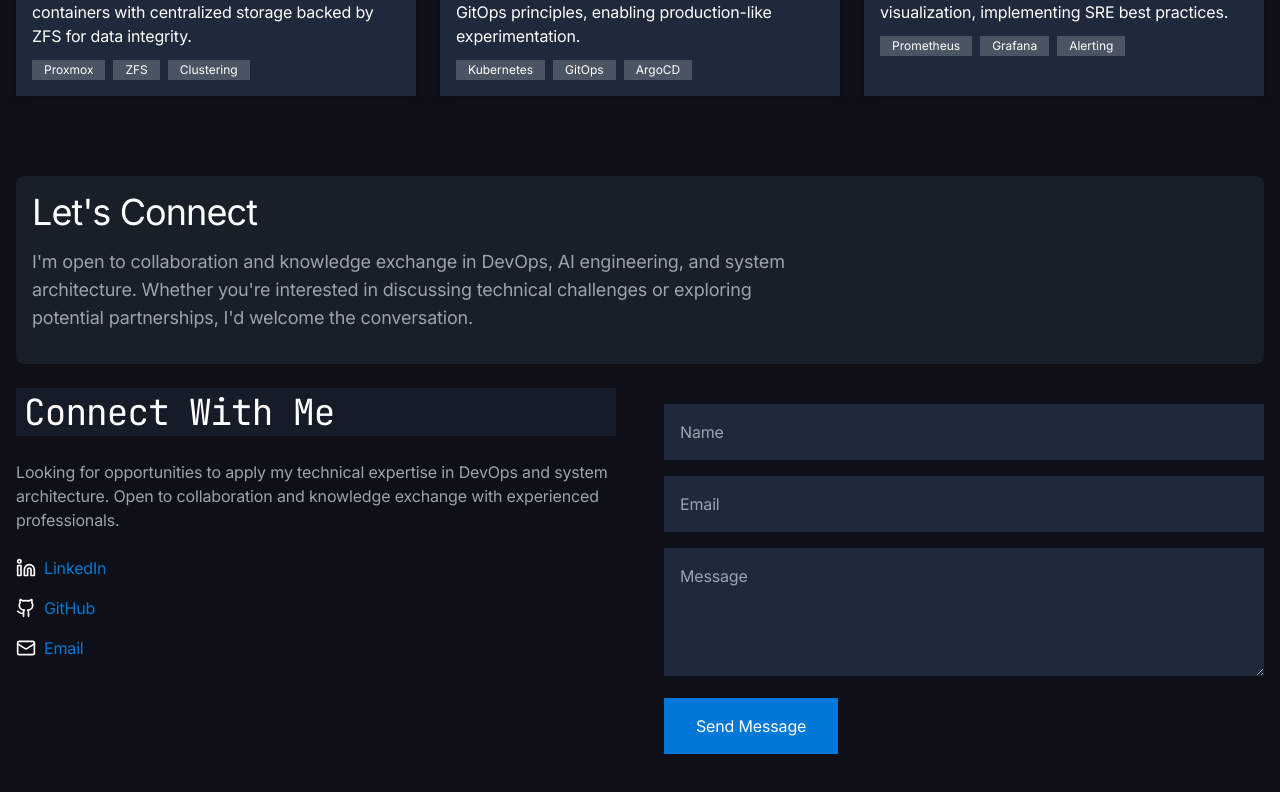
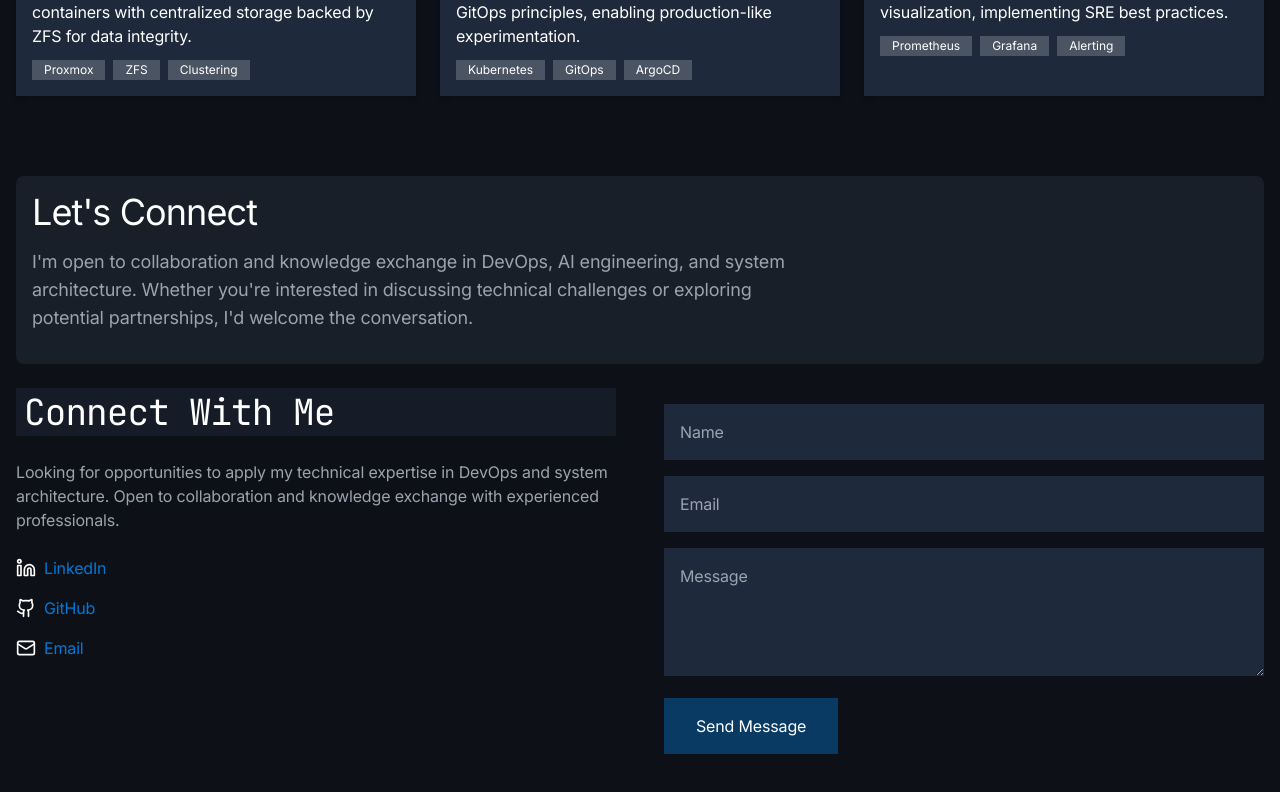
Before and after one commit to gsinghjay/jaysingh.dev, a React (Vite) app: page / in a window 1280 px wide. Shown: the part 2861-3653 px from the top of the page. Built offline with nearby package versions, Linux system fonts and the light colour scheme.

Commit message:
refactor(forms): update ContactForm to use ThemeColor and apply intensityLevel

```diff
--- a/src/components/forms/ContactForm.tsx
+++ b/src/components/forms/ContactForm.tsx
@@ -1,10 +1,11 @@
 import React from 'react';
 import Typography from '../ui/Typography';
-import { Archetype, getArchetypeColor } from '../../utils/archetypeUtils';
+import { ThemeColor, getThemeColorClass } from '../../utils/colorUtils';
+import { getOpacityByIntensity } from '../../utils/intensityUtils';
 
 interface ContactFormProps {
-  /** Archetype for button background color */
-  buttonArchetype: Archetype;
+  /** Theme color for button background */
+  buttonThemeColor: ThemeColor;
 }
 
 /**
@@ -13,11 +14,13 @@ interface ContactFormProps {
  * @param {ContactFormProps} props - Component props.
  * @returns {JSX.Element} The ContactForm component.
  */
-const ContactForm: React.FC<ContactFormProps> = ({ buttonArchetype }) => {
+const ContactForm: React.FC<ContactFormProps> = ({ buttonThemeColor }) => {
 
   // Get background color class for button
   const getBgColorClass = (): string => {
-    return `bg-${getArchetypeColor(buttonArchetype)}`;
+    const colorClass = getThemeColorClass(buttonThemeColor);
+    const intensityClass = getOpacityByIntensity(2); // Use intensity level 2 to match the rest of the components
+    return `bg-${colorClass} ${intensityClass}`;
   };
 
   // TODO: Implement form submission logic (e.g., using state, form library, API call)
```
